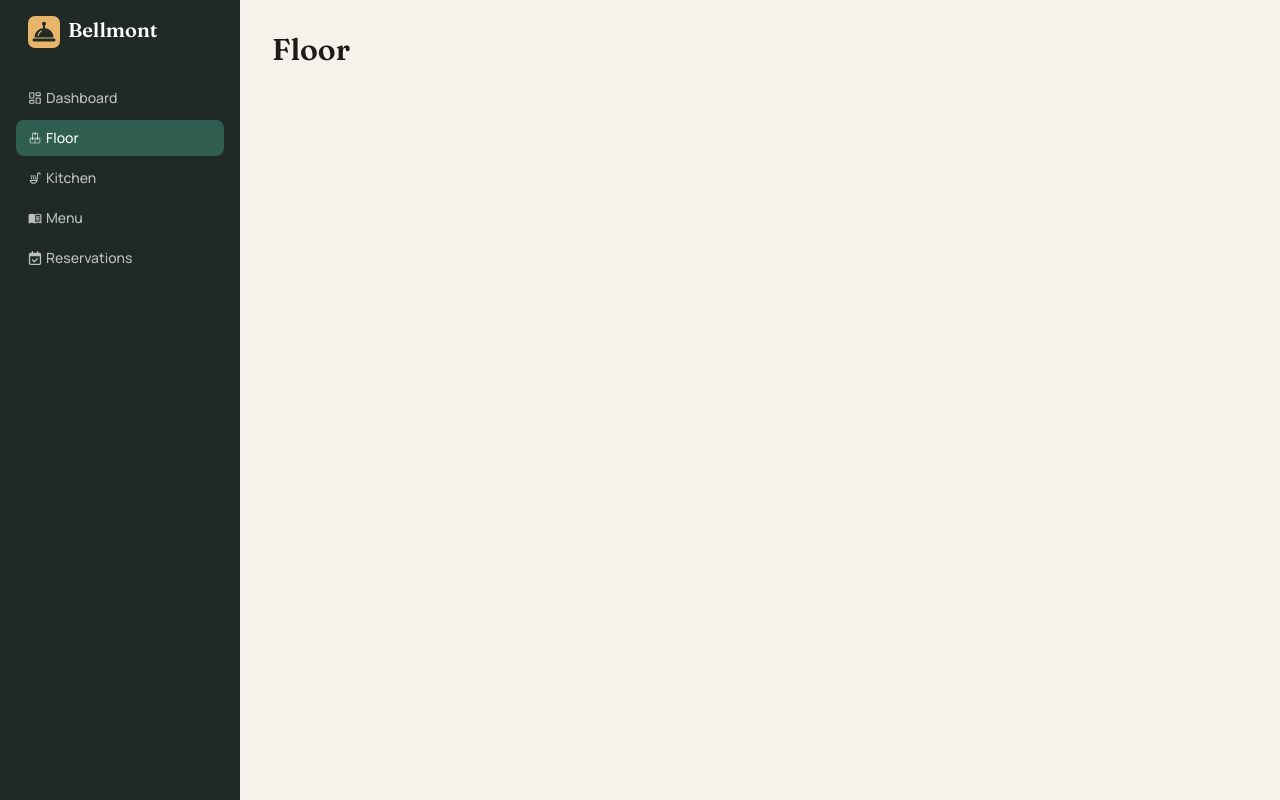
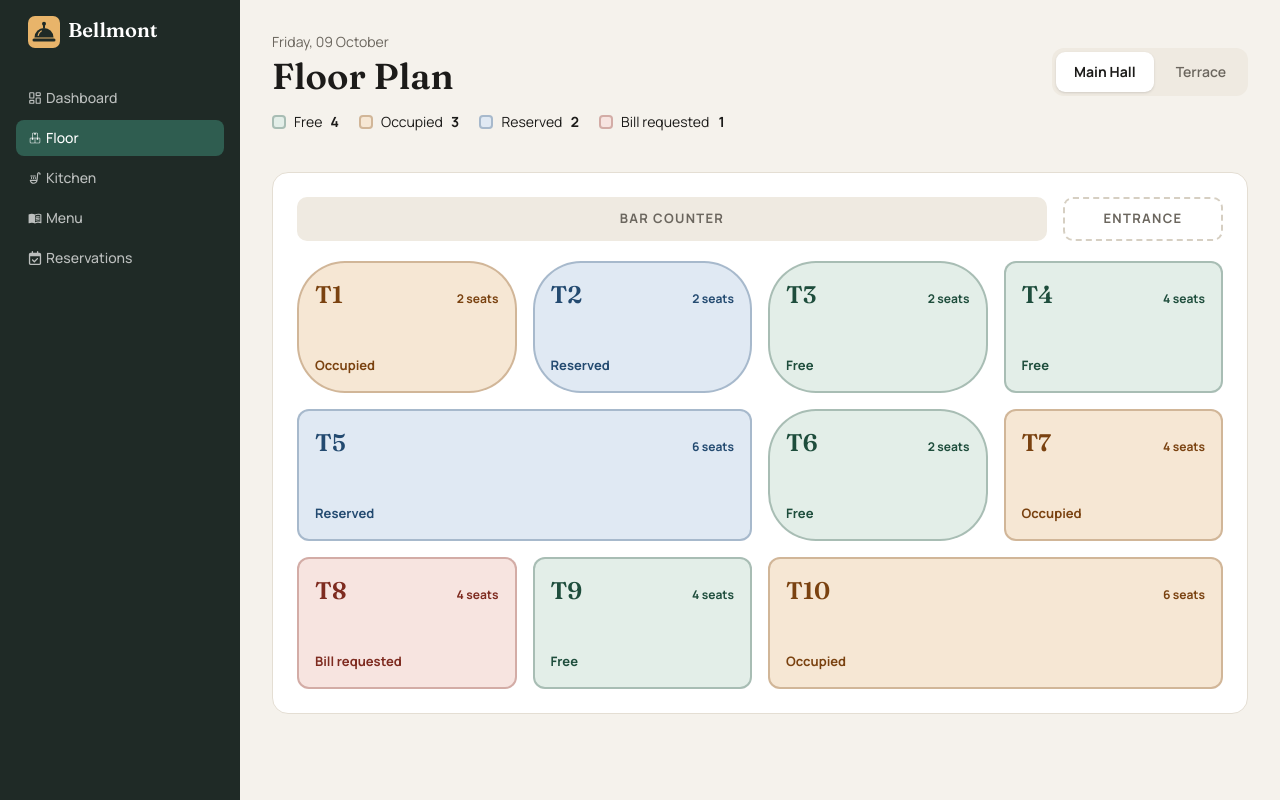
Before and after one commit to Liv-O/restaurant-admin, a React (Vite) app: page /floor in a window 1280 px wide. Built offline with nearby package versions, Linux system fonts and the light colour scheme.

Commit message:
feat(floor): add tables grid with zones, legend and landmarks

```diff
--- /dev/null
+++ b/src/features/floor/TableCard.tsx
@@ -0,0 +1,39 @@
+import type { Table } from '@/types';
+import type { ComponentProps } from 'react';
+
+type TableCardProps = ComponentProps<'button'> & {
+  className: string;
+  tableInfo: Table;
+  tableStatus: string;
+  details?: string;
+};
+
+function getTableShape(seats: number) {
+  if (seats < 4) return 'rounded-[48px]';
+  else if (seats === 4) return 'rounded-xl';
+  else return 'rounded-xl col-span-2';
+}
+
+export default function TableCard({
+  className,
+  tableInfo,
+  tableStatus,
+  details,
+  ...props
+}: TableCardProps) {
+  return (
+    <button
+      type="button"
+      className={`flex min-h-33 flex-col justify-between gap-1.5 border-2 p-4 text-left ${className} ${getTableShape(tableInfo.seats)}`}
+      {...props}
+    >
+      <div className="flex w-full items-baseline justify-between">
+        <span className="font-display text-2xl font-semibold">T{tableInfo.number}</span>
+        <span className="text-xs font-bold">{tableInfo.seats} seats</span>
+      </div>
+
+      <span className="text-[13px] font-bold">{tableStatus}</span>
+      {details && <span className="text-xs font-medium opacity-80">{details}</span>}
+    </button>
+  );
+}
--- /dev/null
+++ b/src/features/floor/constants.ts
@@ -0,0 +1,48 @@
+import type { TableStatus } from '@/types';
+import type { Zone } from '@/types';
+
+export const ZONES = ['main', 'terrace'] as const;
+
+export const TABLE_STATUSES = ['free', 'occupied', 'reserved', 'bill'] as const;
+
+export const ZONES_LABELS: Record<Zone, string> = {
+  main: 'Main Hall',
+  terrace: 'Terrace',
+};
+
+// Fixed points of reference shown above the tables grid.
+// 'fixture' — furniture (solid fill), 'passage' — walkway/opening (dashed border).
+export type Landmark = {
+  label: string;
+  kind: 'fixture' | 'passage';
+  width: string;
+};
+
+export const ZONE_LANDMARKS: Record<Zone, Landmark[]> = {
+  main: [
+    { label: 'Bar counter', kind: 'fixture', width: 'flex-1' },
+    { label: 'Entrance', kind: 'passage', width: 'w-40' },
+  ],
+  terrace: [{ label: 'Street', kind: 'passage', width: 'flex-1' }],
+};
+
+export const LANDMARK_KIND_STYLES: Record<Landmark['kind'], string> = {
+  fixture: 'bg-tone-gray',
+  passage: 'border-2 border-dashed border-input',
+};
+
+export const TABLE_STATUS_STYLES: Record<TableStatus, { label: string; className: string }> = {
+  free: { label: 'Free', className: 'border-tone-green-ink/30 bg-tone-green text-tone-green-ink' },
+  occupied: {
+    label: 'Occupied',
+    className: 'border-tone-amber-ink/30 bg-tone-amber text-tone-amber-ink',
+  },
+  reserved: {
+    label: 'Reserved',
+    className: 'border-tone-blue-ink/30 bg-tone-blue text-tone-blue-ink',
+  },
+  bill: {
+    label: 'Bill requested',
+    className: 'border-tone-red-ink/30 bg-tone-red text-tone-red-ink',
+  },
+};
--- /dev/null
+++ b/src/features/floor/mockTables.ts
@@ -0,0 +1,20 @@
+import type { Table } from '@/types';
+
+// Temporary mock data. Will be replaced by a Supabase query.
+// ids match tableId in mockReservations, so reservations can be linked to tables.
+export const mockTables: Table[] = [
+  { id: '1', number: 1, seats: 2, status: 'occupied', zone: 'main' },
+  { id: '2', number: 2, seats: 2, status: 'reserved', zone: 'main' },
+  { id: '3', number: 3, seats: 2, status: 'free', zone: 'main' },
+  { id: '4', number: 4, seats: 4, status: 'free', zone: 'main' },
+  { id: '5', number: 5, seats: 6, status: 'reserved', zone: 'main' },
+  { id: '6', number: 6, seats: 2, status: 'free', zone: 'main' },
+  { id: '7', number: 7, seats: 4, status: 'occupied', zone: 'main' },
+  { id: '8', number: 8, seats: 4, status: 'bill', zone: 'main' },
+  { id: '9', number: 9, seats: 4, status: 'free', zone: 'main' },
+  { id: '10', number: 10, seats: 6, status: 'occupied', zone: 'main' },
+  { id: '11', number: 11, seats: 8, status: 'free', zone: 'terrace' },
+  { id: '12', number: 12, seats: 2, status: 'bill', zone: 'terrace' },
+  { id: '13', number: 13, seats: 4, status: 'free', zone: 'terrace' },
+  { id: '14', number: 14, seats: 8, status: 'occupied', zone: 'terrace' },
+];
--- a/src/pages/floor/FloorPage.tsx
+++ b/src/pages/floor/FloorPage.tsx
@@ -1,3 +1,104 @@
+import PageHeader from '@/components/PageHeader';
+import { format } from 'date-fns';
+
+import {
+  ZONES,
+  ZONES_LABELS,
+  TABLE_STATUS_STYLES,
+  TABLE_STATUSES,
+  ZONE_LANDMARKS,
+  LANDMARK_KIND_STYLES,
+} from '@/features/floor/constants';
+import { mockTables } from '@/features/floor/mockTables';
+import { useState } from 'react';
+import type { Zone, TableStatus, Table } from '@/types';
+import Card from '@/components/ui/Card';
+import TableCard from '@/features/floor/TableCard';
+
 export default function FloorPage() {
-  return <h1 className="font-display text-3xl font-semibold">Floor</h1>;
+  const [selectedZone, setSelectedZone] = useState<Zone>('main');
+  const zoneTables: Table[] = mockTables.filter((table) => table.zone === selectedZone);
+
+  const tableCount = zoneTables.reduce<Record<TableStatus, number>>(
+    (acc, table) => {
+      acc[table.status] += 1;
+      return acc;
+    },
+    {
+      free: 0,
+      occupied: 0,
+      reserved: 0,
+      bill: 0,
+    },
+  );
+
+  const today = format(new Date(), 'EEEE, dd MMMM');
+
+  return (
+    <>
+      <PageHeader
+        title="Floor Plan"
+        subtitle={today}
+        action={
+          <div className="flex gap-1 rounded-xl bg-tone-gray p-1" role="group" aria-label="Zone">
+            {ZONES.map((zone) => {
+              return (
+                <button
+                  key={zone}
+                  className="h-10 rounded-[9px] px-4.5 text-sm font-semibold whitespace-nowrap text-muted transition-colors hover:text-ink aria-pressed:bg-surface aria-pressed:font-bold aria-pressed:text-ink aria-pressed:shadow-sm"
+                  aria-pressed={zone === selectedZone}
+                  onClick={() => setSelectedZone(zone)}
+                >
+                  {ZONES_LABELS[zone]}
+                </button>
+              );
+            })}
+          </div>
+        }
+      ></PageHeader>
+
+      <ul className="mt-4 flex flex-wrap gap-5 text-sm text-ink">
+        {TABLE_STATUSES.map((status) => {
+          return (
+            <li className="flex items-center gap-2" key={status}>
+              <span
+                aria-hidden="true"
+                className={`${TABLE_STATUS_STYLES[status].className} size-3.5 rounded border-2`}
+              />
+              <span>{TABLE_STATUS_STYLES[status].label}</span>
+              <span className="font-bold tabular-nums">{tableCount[status]}</span>
+            </li>
+          );
+        })}
+      </ul>
+
+      <Card className="mt-10 p-6">
+        <div className="mb-5 flex gap-4">
+          {ZONE_LANDMARKS[selectedZone].map((landmark) => {
+            return (
+              <div
+                key={landmark.label}
+                className={`${landmark.width} ${LANDMARK_KIND_STYLES[landmark.kind]} flex h-11 items-center justify-center rounded-[10px] text-[13px] font-bold tracking-widest text-muted uppercase`}
+              >
+                {landmark.label}
+              </div>
+            );
+          })}
+        </div>
+
+        <div className="grid grid-cols-4 gap-4">
+          {zoneTables.map((table) => {
+            return (
+              <TableCard
+                key={table.id}
+                className={TABLE_STATUS_STYLES[table.status].className}
+                tableInfo={table}
+                tableStatus={TABLE_STATUS_STYLES[table.status].label}
+              ></TableCard>
+            );
+          })}
+        </div>
+      </Card>
+    </>
+  );
 }
--- a/src/types/index.ts
+++ b/src/types/index.ts
@@ -1,8 +1,10 @@
 import type { CATEGORIES, TAGS } from '../features/menu/constants';
 import type { RESERVATION_STATUSES } from '../features/reservations/constants';
+import type { TABLE_STATUSES, ZONES } from '../features/floor/constants';
 
 export type Category = (typeof CATEGORIES)[number];
 export type Tag = (typeof TAGS)[number];
+export type Zone = (typeof ZONES)[number];
 
 export type Dish = {
   id: string;
@@ -14,13 +16,14 @@ export type Dish = {
   isAvailable: boolean;
 };
 
-export type TableStatus = 'free' | 'busy' | 'reserved' | 'bill';
+export type TableStatus = (typeof TABLE_STATUSES)[number];
 
 export type Table = {
   id: string;
   number: number;
   seats: number;
   status: TableStatus;
+  zone: Zone;
 };
 
 export type OrderStatus = 'new' | 'cooking' | 'ready' | 'served' | 'paid';
```
